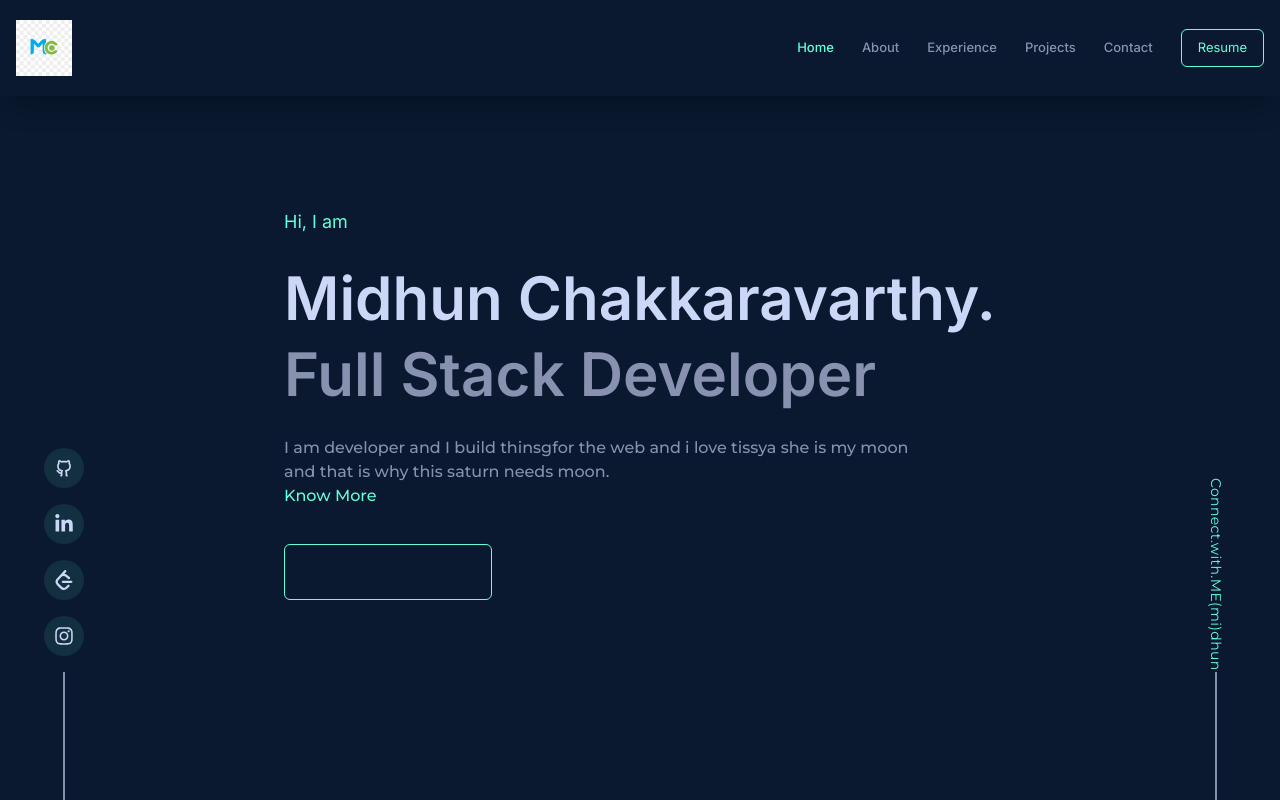
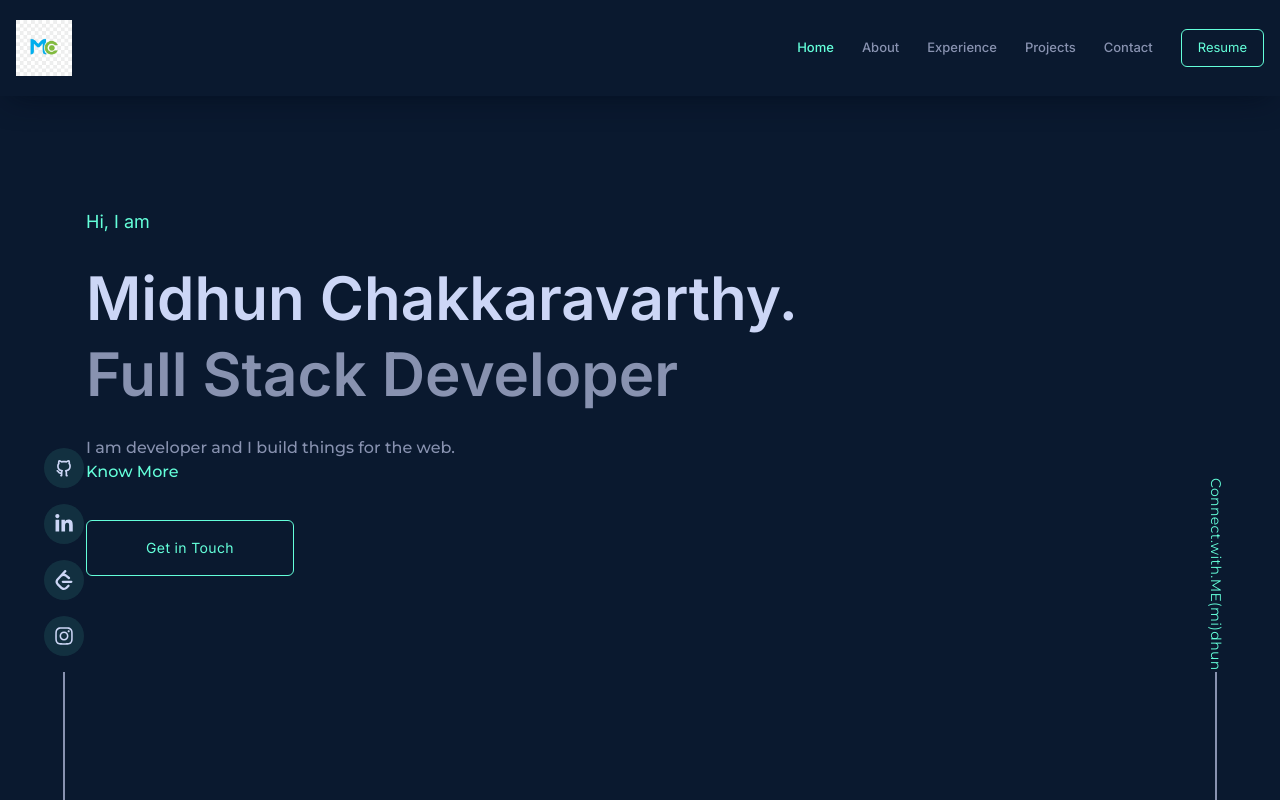
Before and after one commit to Midhun-live/Personal-portfolio, a Next.js app: page / in a window 1280 px wide. Built offline with nearby package versions, Linux system fonts and the light colour scheme.

Commit message:
alignment changes in home page

```diff
--- a/components/Banner.tsx
+++ b/components/Banner.tsx
@@ -31,8 +31,7 @@ const Banner = () => {
         transition={{ duration: 0.5, delay: 0.8 }}
         className="text-base md:max-w-[650px] text-textDark font-medium"
       >
-        I am developer and I build thinsgfor the web and i love tissya she is my
-        moon and that is why this saturn needs moon.
+        I am developer and I build things for the web.
         <br />
         <a href="/assets/CV.pdf" target="_black">
           <span
@@ -53,7 +52,9 @@ const Banner = () => {
         transition={{ duration: 0.5, delay: 0.9 }}
         className="w-52 h-14 text-sm font-titleFont border border-textGreen
       rounded-md text-textGreen tracking-wide hover:bg-bg-hoverColor duration-300"
-      ></motion.button>
+      >
+        Get in Touch
+      </motion.button>
     </section>
   );
 };
--- a/pages/index.tsx
+++ b/pages/index.tsx
@@ -26,7 +26,7 @@ export default function Home() {
           >
             <LeftSide />
           </motion.div>
-          <div className="h-[88vh] mx-auto p-4">
+          <div className="h-[88vh] w-full mx-auto p-4">
             <Banner />
           </div>
           <motion.div
```
